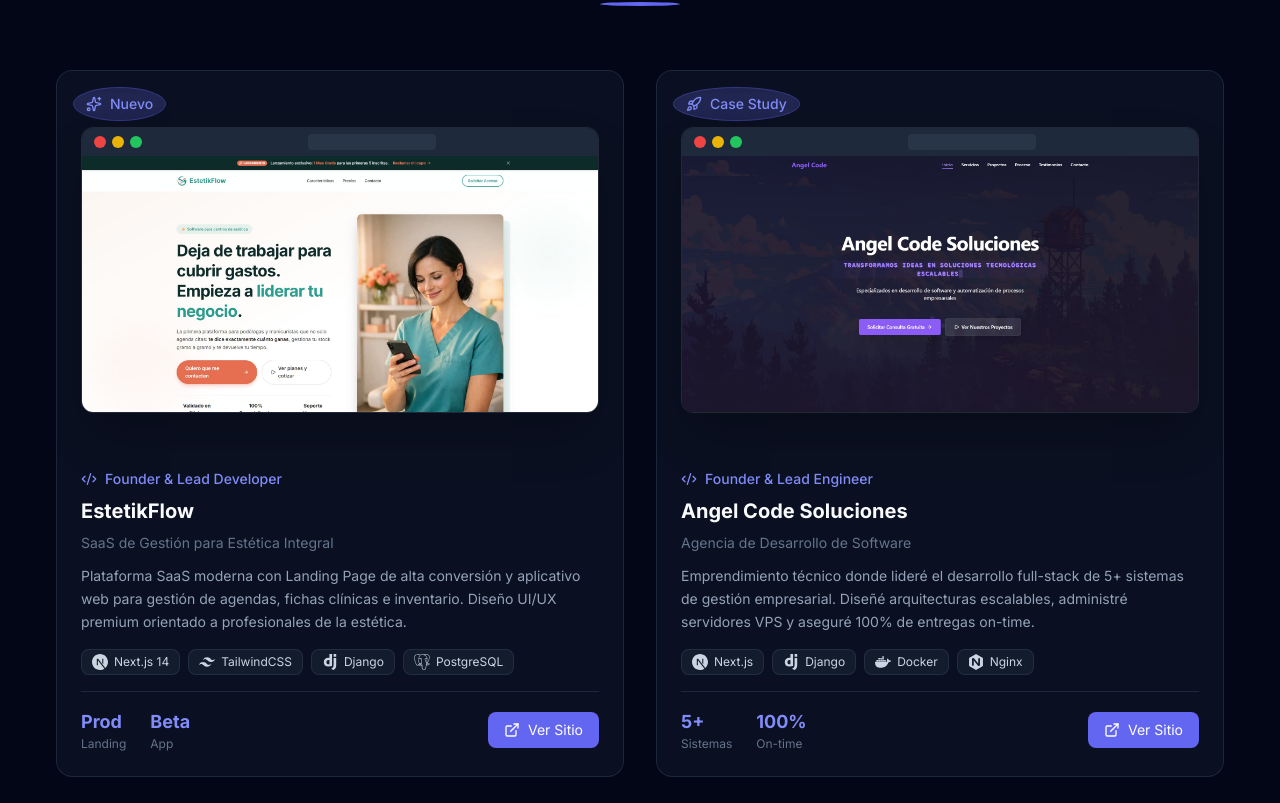
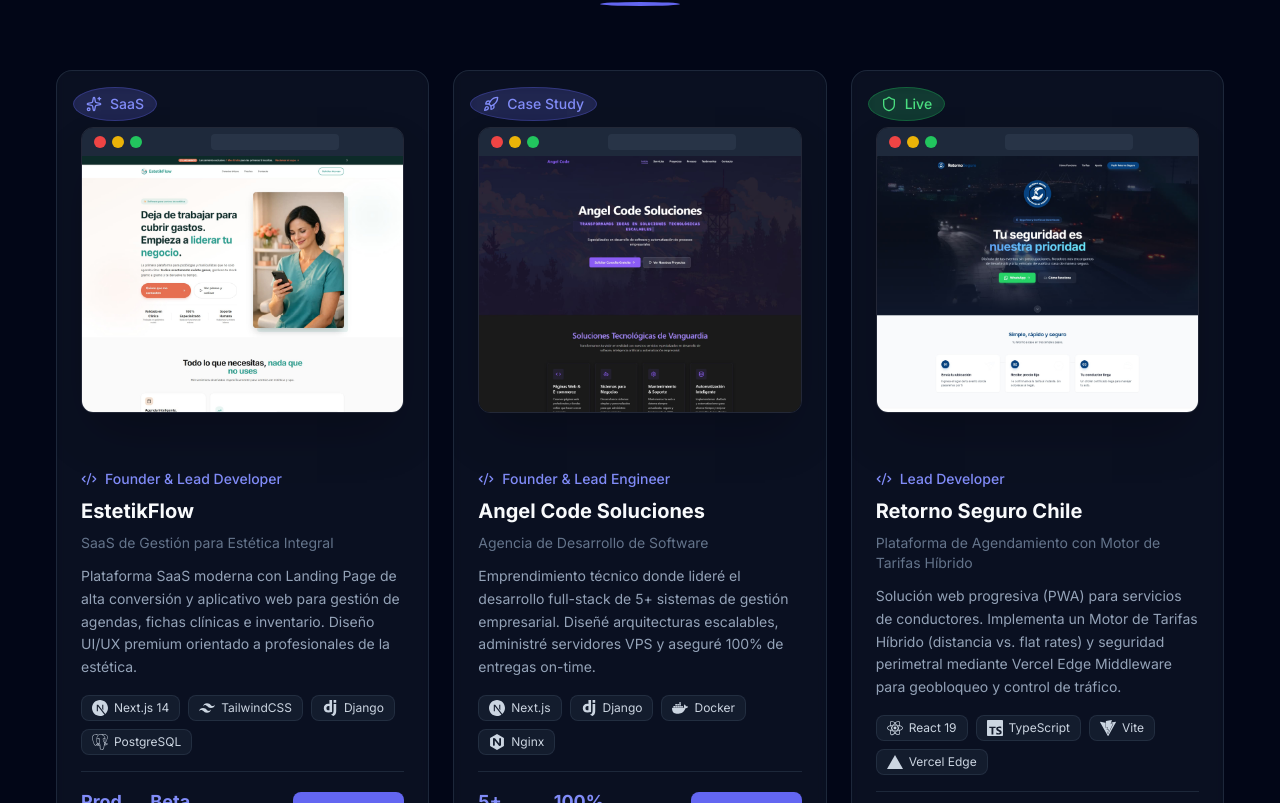
Before and after one commit to Xamppy/felipe-portfolio, a Next.js app: page / in a window 1280 px wide. Shown: the part 1617-2420 px from the top of the page. Built offline with nearby package versions, Linux system fonts and the light colour scheme.

Commit message:
feat: Add Retorno Seguro project, update CV path, reorder featured projects

```diff
--- a/src/components/sections/hero.tsx
+++ b/src/components/sections/hero.tsx
@@ -86,7 +86,7 @@
             </a>
 
             <a
-              href="/cv_felipe_orellana.pdf"
+              href="/CV_FelipeOrellana.pdf"
               download
               className="group flex items-center gap-2 px-6 py-3 bg-transparent hover:bg-slate-800/50 text-slate-300 hover:text-slate-100 rounded-lg transition-all font-medium border border-slate-700 hover:border-slate-600 hover:-translate-y-0.5 backdrop-blur-sm"
             >
--- a/src/components/sections/projects.tsx
+++ b/src/components/sections/projects.tsx
@@ -2,7 +2,7 @@
 
 import Image from 'next/image';
 import { motion } from 'framer-motion';
-import { ExternalLink, Github, ArrowRight, Rocket, Code2, GraduationCap, Sparkles } from 'lucide-react';
+import { ExternalLink, Github, ArrowRight, Rocket, Code2, GraduationCap, Sparkles, Shield } from 'lucide-react';
 import {
   SiNextdotjs,
   SiDjango,
@@ -16,7 +16,10 @@
   SiHtml5,
   SiCss3,
   SiJavascript,
-  SiMysql
+  SiMysql,
+  SiVite,
+  SiVercel,
+  SiGooglemaps
 } from 'react-icons/si';
 
 // Browser Mockup Component with Scroll-on-Hover support
@@ -133,6 +136,27 @@
     liveUrl: 'https://angelcodesoluciones.cl',
     isFeatured: true,
   },
+  {
+    id: 'retorno-seguro',
+    title: 'Retorno Seguro Chile',
+    role: 'Lead Developer',
+    description: 'Plataforma de Agendamiento con Motor de Tarifas Híbrido',
+    longDescription: 'Solución web progresiva (PWA) para servicios de conductores. Implementa un Motor de Tarifas Híbrido (distancia vs. flat rates) y seguridad perimetral mediante Vercel Edge Middleware para geobloqueo y control de tráfico.',
+    stack: [
+      { name: 'React 19', icon: <SiReact className="w-4 h-4" /> },
+      { name: 'TypeScript', icon: <SiTypescript className="w-4 h-4" /> },
+      { name: 'Vite', icon: <SiVite className="w-4 h-4" /> },
+      { name: 'Vercel Edge', icon: <SiVercel className="w-4 h-4" /> },
+    ],
+    metrics: [
+      { label: 'Lighthouse', value: '95+' },
+      { label: 'Edge Security', value: '✓' },
+    ],
+    image: '/images/projects/screenshots/retornoseguro/1.webp',
+    liveUrl: 'https://www.retornosegurochile.com',
+    isFeatured: true,
+    status: 'Live',
+  },
 ];
 
 const gridProjects: Project[] = [
@@ -212,7 +236,7 @@
         </motion.div>
 
         {/* Featured Projects - Large Cards with Scroll Effect */}
-        <div className="grid lg:grid-cols-2 gap-8 mb-16">
+        <div className="grid lg:grid-cols-3 gap-6 mb-16">
           {featuredProjects.map((project, index) => (
             <motion.div
               key={project.id}
@@ -224,10 +248,22 @@
             >
               {/* Featured Badge */}
               <div className="absolute top-4 left-4 z-20">
-                <div className="flex items-center gap-2 px-3 py-1.5 bg-indigo-500/20 border border-indigo-500/30 rounded-full backdrop-blur-sm">
-                  {index === 0 ? <Sparkles className="w-4 h-4 text-indigo-400" /> : <Rocket className="w-4 h-4 text-indigo-400" />}
-                  <span className="text-sm font-medium text-indigo-400">
-                    {index === 0 ? 'Nuevo' : 'Case Study'}
+                <div className={`flex items-center gap-2 px-3 py-1.5 rounded-full backdrop-blur-sm ${
+                  project.status === 'Live'
+                    ? 'bg-green-500/20 border border-green-500/30'
+                    : 'bg-indigo-500/20 border border-indigo-500/30'
+                }`}>
+                  {project.status === 'Live' ? (
+                    <Shield className="w-4 h-4 text-green-400" />
+                  ) : index === 0 ? (
+                    <Sparkles className="w-4 h-4 text-indigo-400" />
+                  ) : (
+                    <Rocket className="w-4 h-4 text-indigo-400" />
+                  )}
+                  <span className={`text-sm font-medium ${
+                    project.status === 'Live' ? 'text-green-400' : 'text-indigo-400'
+                  }`}>
+                    {project.status === 'Live' ? 'Live' : index === 0 ? 'SaaS' : 'Case Study'}
                   </span>
                 </div>
               </div>
```
Also changed, not shown: public/images/projects/screenshots/retornoseguro/1.webp (added), 1 other file (tests, documents, lock files or other folders).
